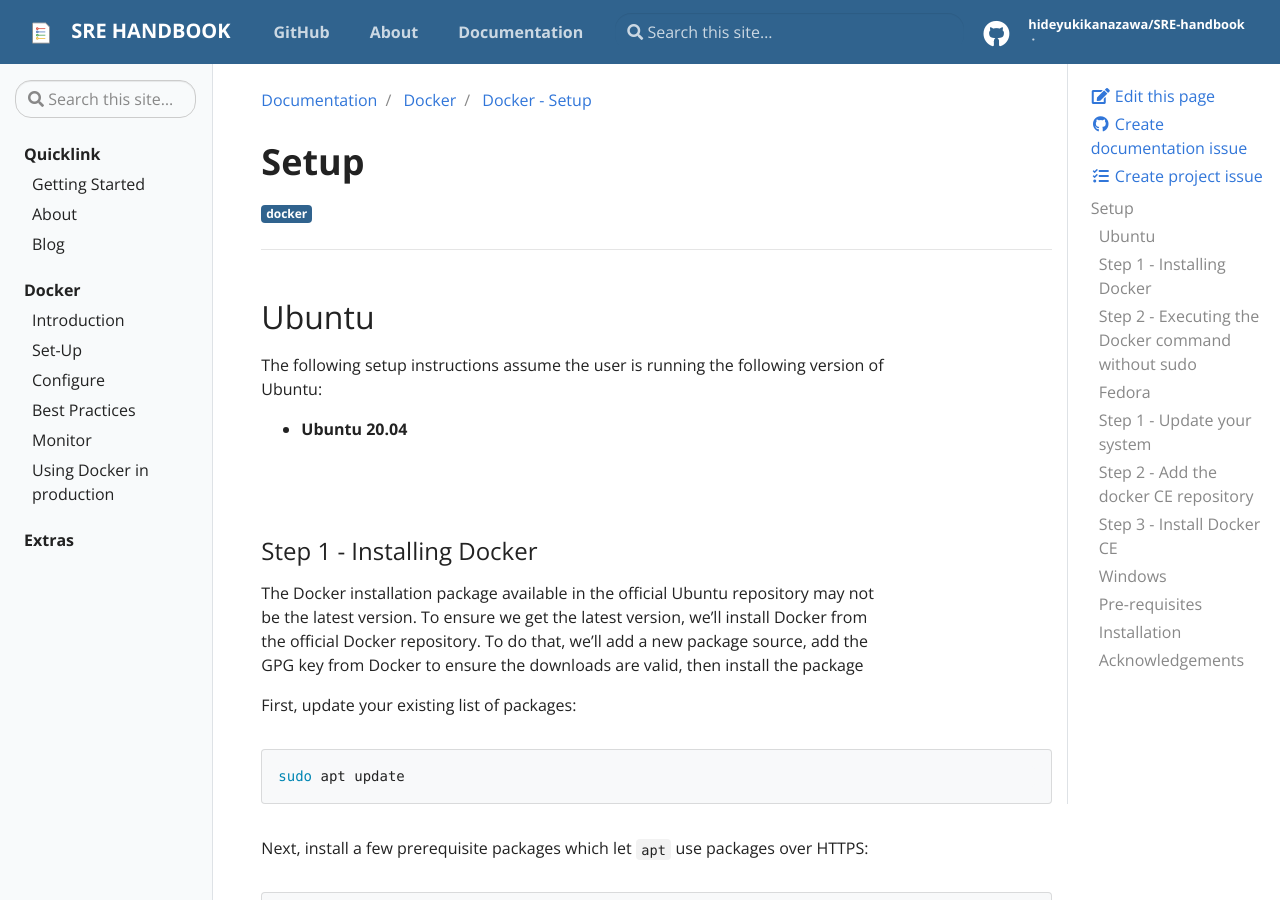
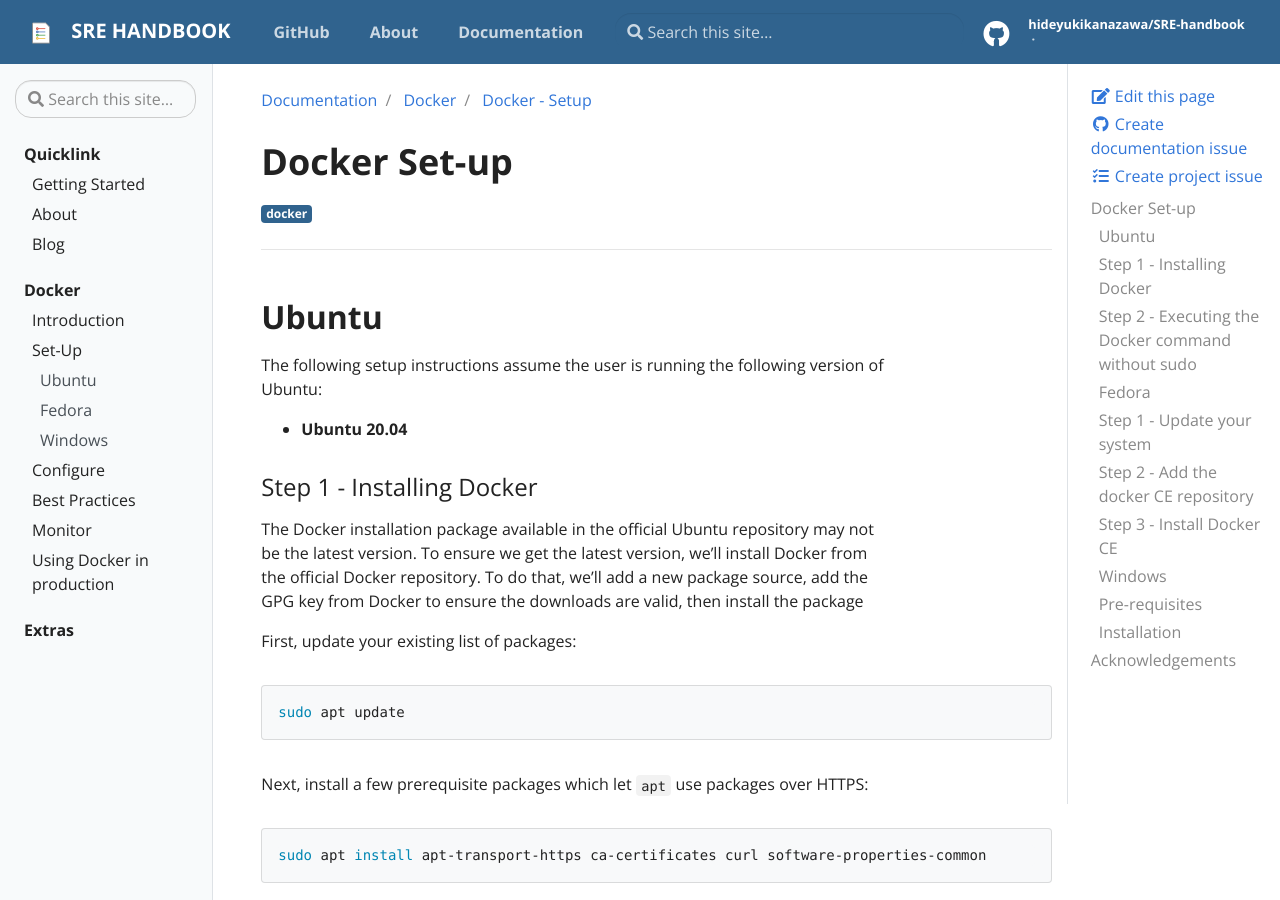
Before and after one commit to hideyk/SRE-handbook, a Jekyll site: the page built from docs/_docs/docker/setup.md, in a window 1280 px wide and 900 px high. Built offline with Jekyll 4.4.1, drawn with Linux system fonts in a browser that asks for light colours; some of the changed text lies outside the part shown.

Commit message:
[21/11/2021] Enhancement #3

````diff
--- a/docs/_docs/docker/setup.md
+++ b/docs/_docs/docker/setup.md
@@ -5,16 +5,16 @@ tags:
 description: Setting up Docker
 ---
 
-# Setup
+# Docker Set-up
+
+
 ---
 
-
-## Ubuntu
+## **Ubuntu**
 
 The following setup instructions assume the user is running the following version of Ubuntu:
 - **Ubuntu 20.04**
 
-<br><br>
 
 ### Step 1 - Installing Docker
 The Docker installation package available in the official Ubuntu repository may not be the latest version. To ensure we get the latest version, we'll install Docker from the official Docker repository. To do that, we'll add a new package source, add the GPG key from Docker to ensure the downloads are valid, then install the package
@@ -81,7 +81,8 @@ groups
 <br><br>
 
 ---
-## Fedora
+
+## **Fedora**
 
 The following setup instructions assume the user is running the following version of Fedora:
 - **Fedora 35/34/33/32/31/30**
@@ -140,8 +141,10 @@ The `docker` group is created, but no users are added to the group. Add your use
 sudo usermod -aG docker $(whoami)
 ```
 
+<br>
+
 ---
-## Windows
+## **Windows**
 
 
 ### Pre-requisites
@@ -151,10 +154,14 @@ sudo usermod -aG docker $(whoami)
 Windows Subsystem for Linux (WSL) 2 introduces a significant architectural change as it is a full Linux kernel built by Microsoft, allowing Linux containers to run natively without emulation. With Docker Desktop running on WSL2, users are leverage Linux workspaces and avoid having to maintain both Linux and Windows build scripts. WSL2 provides improvements to file system sharing, boot time, and allows access to some cool new features.
 
 ### Installation
-Follow the guide by `docker` docs [here](https://docs.docker.com/desktop/windows/install/)
+Follow the guide by `docker` docs [here](https://docs.docker.com/desktop/windows/install/) to install Docker Desktop
+
+<br>
 
 ---
 
-## Acknowledgements
+# Acknowledgements
 
-#### [How To Install and Use Docker on Ubuntu 20.04 - Digital Ocean](https://www.digitalocean.com/community/tutorials/how-to-install-and-use-docker-on-ubuntu-20-04)
+###### [How To Install and Use Docker on Ubuntu 20.04 - Digital Ocean](https://www.digitalocean.com/community/tutorials/how-to-install-and-use-docker-on-ubuntu-20-04)
+
+<br><br>
````
Also changed, not shown: docs/_data/toc.yml (+7 -0 lines).
